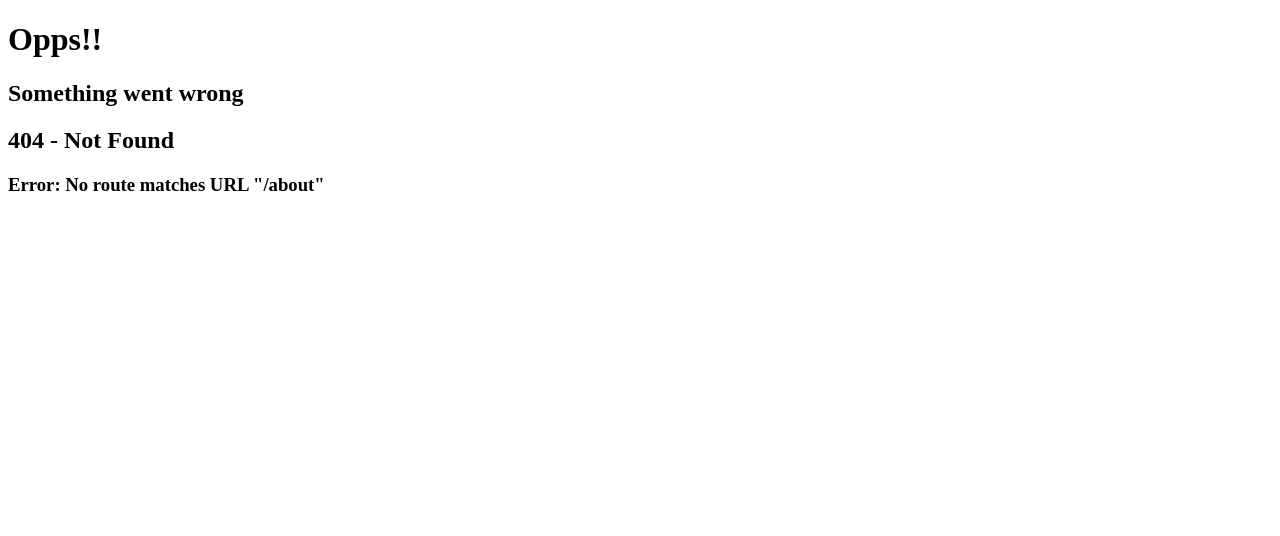
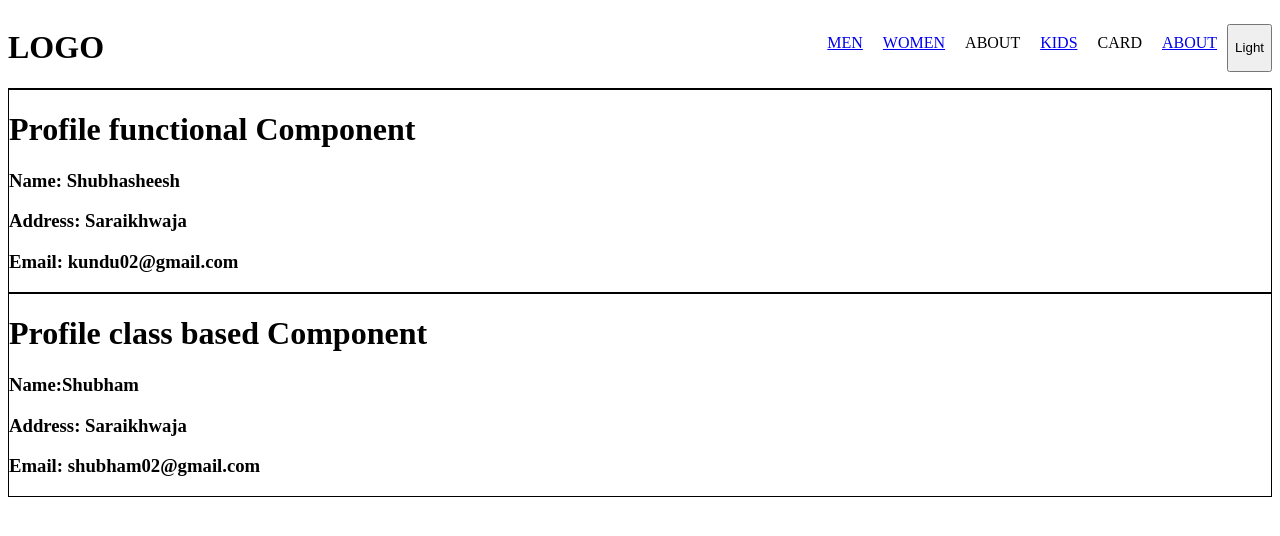
Before and after one commit to Sk-Shubhasheesh/REACT_PIT, a React (Vite) app: page /about in a window 1280 px wide. Before the commit this address had no page. Shown: the top 536 px of the page. Built offline with nearby package versions, Linux system fonts and the light colour scheme.

Commit message:
Basic of ClassBased Component

```diff
--- a/src/App.js
+++ b/src/App.js
@@ -11,6 +11,7 @@ import Kids from './components/Kids';
 import Error from './components/Error';
 import Men from './components/Men';
 import ProductDetails from './components/ProductDetails';
+import About from './components/About';
 
 const App = ()=>{
     return(
@@ -41,6 +42,10 @@ const appRouter = createBrowserRouter([
             {
                 path:"/product/:productId",
                 element:<ProductDetails />
+            },
+            {
+                path:"/about",
+                element:<About />
             }
         ],
         errorElement:<Error />
--- /dev/null
+++ b/src/components/About.js
@@ -0,0 +1,15 @@
+import React from 'react'
+import Profile from './Profile'
+import ProfileClass from './ProfileClass'
+
+function About() {
+  return (
+    <div>
+        <Profile name="Shubhasheesh" address="Saraikhwaja" email="kundu02@gmail.com" />
+        <ProfileClass name="Shubham" address="Saraikhwaja" email="shubham02@gmail.com" />
+    </div>
+
+  )
+}
+
+export default About
--- a/src/components/Navbar.js
+++ b/src/components/Navbar.js
@@ -11,6 +11,7 @@ const Navbar = ()=>{
                 <li>ABOUT</li>
                 <li><Link to="/kid">KIDS</Link></li>
                 <li>CARD</li>
+                <li><Link to="/about">ABOUT</Link></li>
                 <button onClick={()=>{
                   btnName === "Light" ?setBtnName("Dark"):setBtnName("Light");
 
--- /dev/null
+++ b/src/components/Profile.js
@@ -0,0 +1,12 @@
+import React from 'react'
+
+export default function Profile({name, address, email}) {
+    return (
+        <div style={{ "border": "1px solid black" }}>
+            <h1>Profile functional Component</h1>
+            <h3>Name: {name}</h3>
+            <h3>Address: {address}</h3>
+            <h3>Email: {email}</h3>
+        </div>
+    )
+}
--- /dev/null
+++ b/src/components/ProfileClass.js
@@ -0,0 +1,19 @@
+import React from "react";
+
+class ProfileClass extends React.Component {
+    constructor(props) {
+        super(props);
+    }
+    render() {
+        return (
+            <div style={{ "border": "1px solid black" }}>
+                <h1>Profile class based Component</h1>
+                <h3>Name:{this.props.name}</h3>
+                <h3>Address: {this.props.address}</h3>
+                <h3>Email: {this.props.email}</h3>
+            </div>
+        )
+    }
+}
+
+export default ProfileClass;
```
